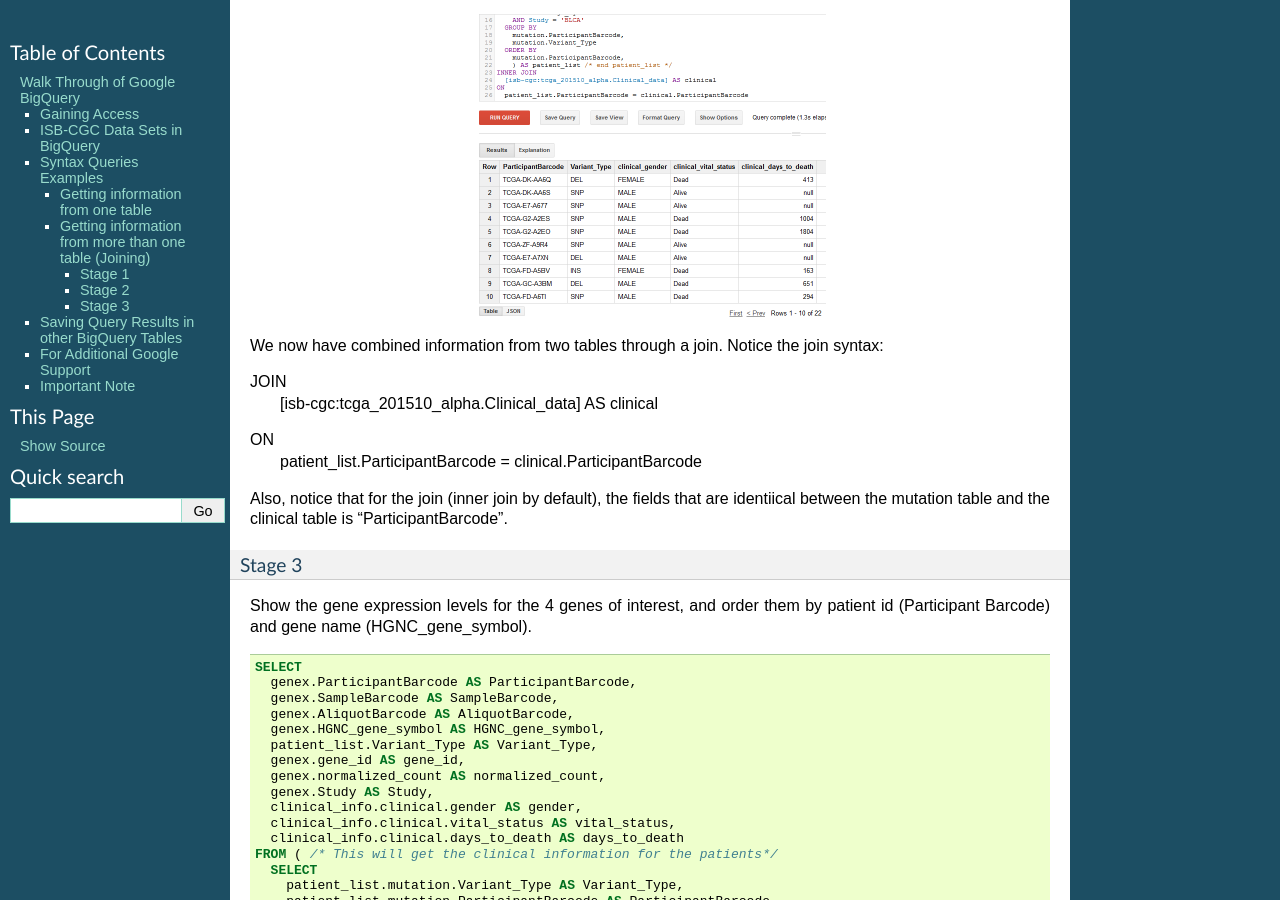
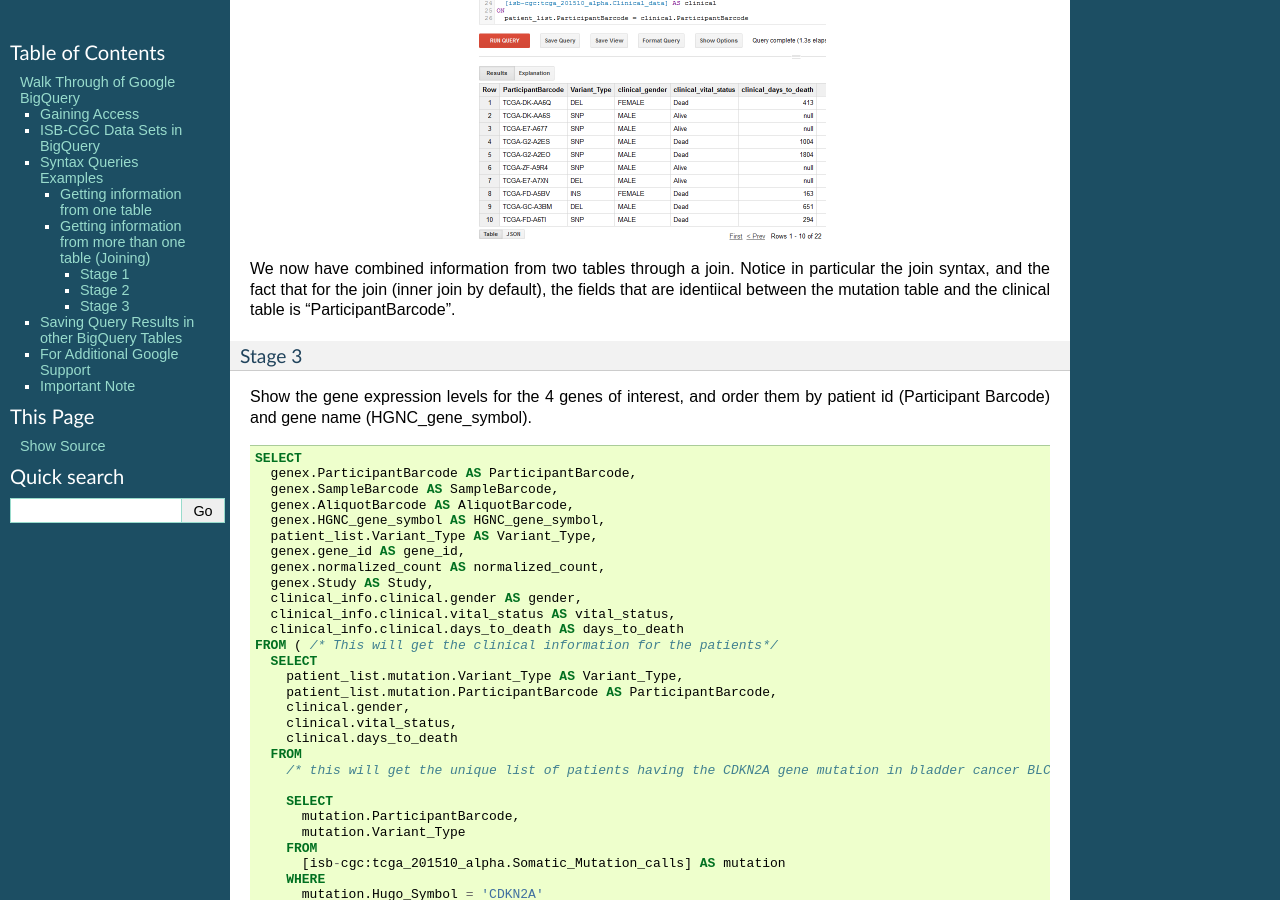
Before and after one commit to isb-cgc/readthedocs, a Sphinx documentation site: the page built from docs/source/sections/progapi/bigqueryGUI/WalkthroughOfGoogleBigQuery.rst, in a window 1280 px wide and 900 px high, scrolled down 3786 px. Built offline with Sphinx 7.4.7, drawn with Linux system fonts in a browser that asks for light colours; some of the changed text lies outside the part shown.

Commit message:
minor fix

```diff
--- a/docs/source/sections/progapi/bigqueryGUI/WalkthroughOfGoogleBigQuery.rst
+++ b/docs/source/sections/progapi/bigqueryGUI/WalkthroughOfGoogleBigQuery.rst
@@ -54,14 +54,16 @@
 
 **Q: Find all THCA participants with UNC HiSeq gene expression data for the ARID1B gene**
 
-Select
-  ParticipantBarcode, Study, original_gene_symbol, HGNC_gene_symbol, gene_id
-FROM
-  [isb-cgc:tcga_201510_alpha.mRNA_UNC_HiSeq_RSEM]
-WHERE
-  original_gene_symbol = 'ARID1B'
-AND
-  STUDY = 'THCA' LIMIT 100
+.. code-block:: sql
+
+    SELECT
+      ParticipantBarcode, Study, original_gene_symbol, HGNC_gene_symbol, gene_id
+    FROM
+      [isb-cgc:tcga_201510_alpha.mRNA_UNC_HiSeq_RSEM]
+    WHERE
+      original_gene_symbol = 'ARID1B'
+    AND
+      STUDY = 'THCA' LIMIT 100
 
 .. image:: BigQueryExample1Query.PNG
    :scale: 50
@@ -144,14 +146,9 @@
    :scale: 50
    :align: center
 
-We now have combined information from two tables through a join.  Notice the join syntax:
-
-JOIN
-  [isb-cgc:tcga_201510_alpha.Clinical_data] AS clinical
-ON
-  patient_list.ParticipantBarcode = clinical.ParticipantBarcode
-
-Also, notice that for the join (inner join by default), the fields that are identiical between the mutation table and the clinical table is "ParticipantBarcode".
+We now have combined information from two tables through a join.  Notice in particular the join syntax,
+and the fact that
+for the join (inner join by default), the fields that are identiical between the mutation table and the clinical table is "ParticipantBarcode".
 
 Stage 3
 *******
```
